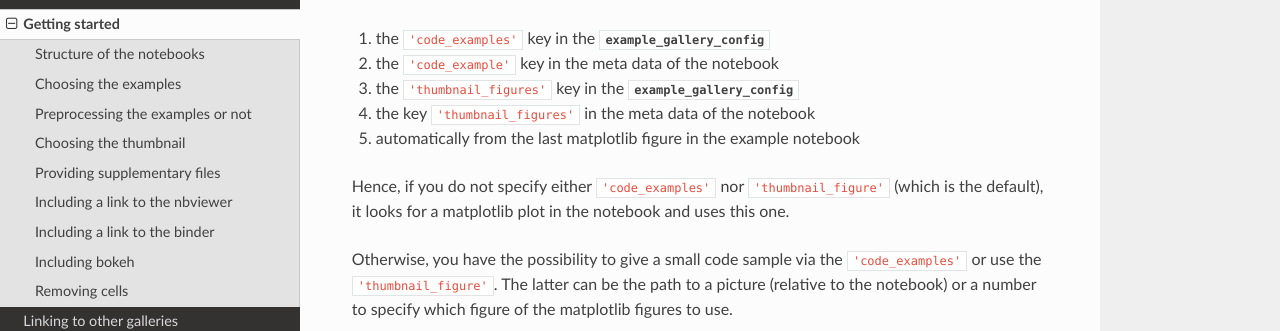
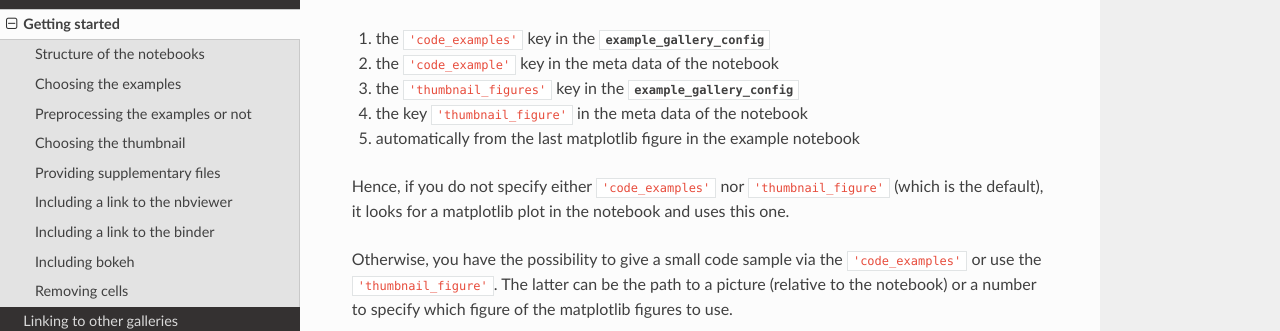
Before and after one commit to Chilipp/sphinx-nbexamples, a Sphinx documentation site: the page built from docs/getting_started.rst, in a window 1280 px wide and 900 px high, scrolled down 1303 px. Shown: the part 152-483 px from the top of the window. Built offline with Sphinx 7.4.7 and the Read the Docs theme 2.0.0, drawn with Linux system fonts in a browser that asks for light colours; pages that are not in the unit, such as notebooks, are missing from menus; the version number is read from the project's files by our own code.

Commit message:
Fix typo in getting started
The relevant key in the notebook metadata is `thumbnail_figure` (not plural).

```diff
--- a/docs/getting_started.rst
+++ b/docs/getting_started.rst
@@ -81,7 +81,7 @@ are created for each notebook. They can be chosen via
 1. the ``'code_examples'`` key in the :confval:`example_gallery_config`
 2. the ``'code_example'`` key in the meta data of the notebook
 3. the ``'thumbnail_figures'`` key in the :confval:`example_gallery_config`
-4. the key ``'thumbnail_figures'`` in the meta data of the notebook
+4. the key ``'thumbnail_figure'`` in the meta data of the notebook
 5. automatically from the last matplotlib figure in the example notebook
 
 Hence, if you do not specify either ``'code_examples'`` nor
```
